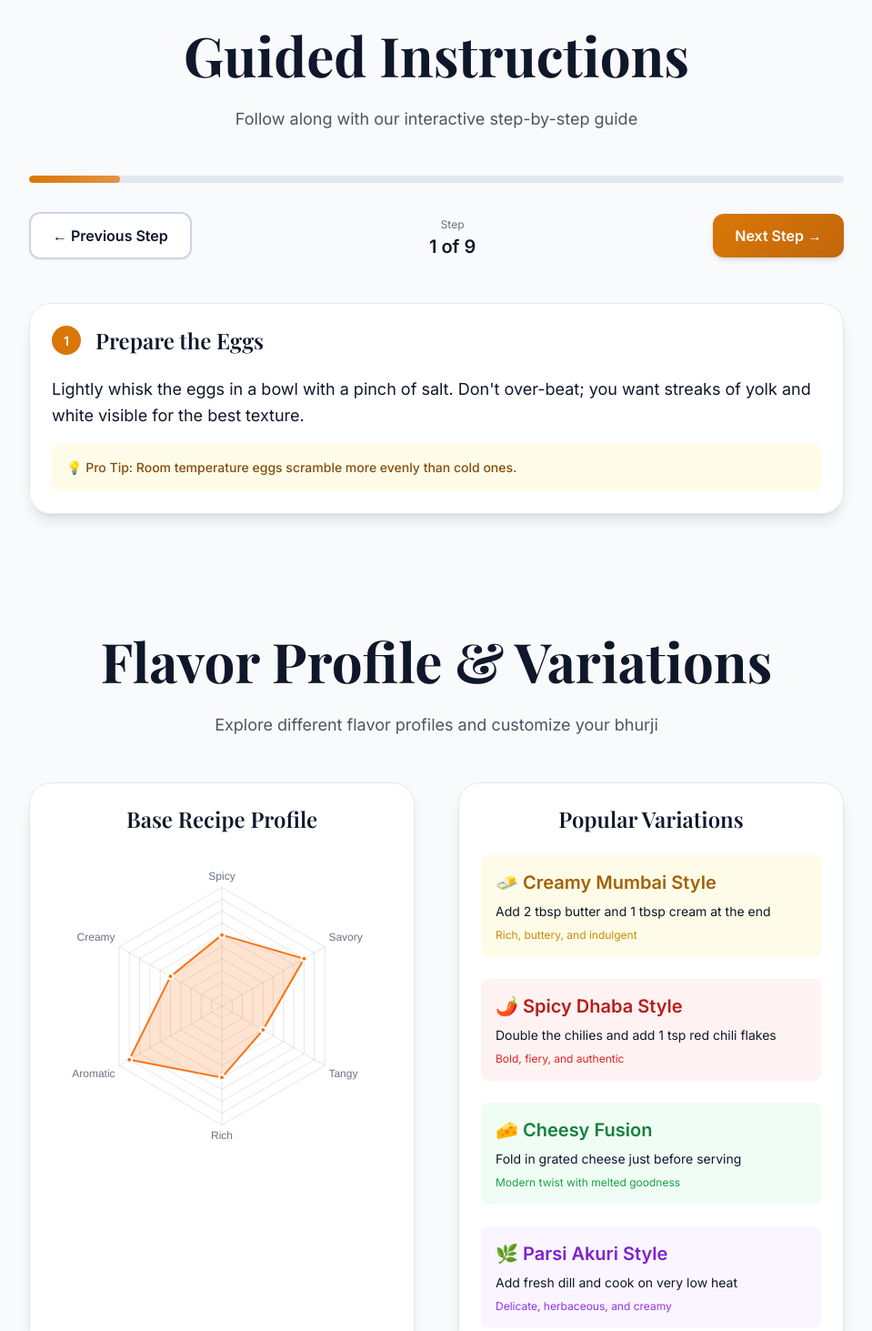
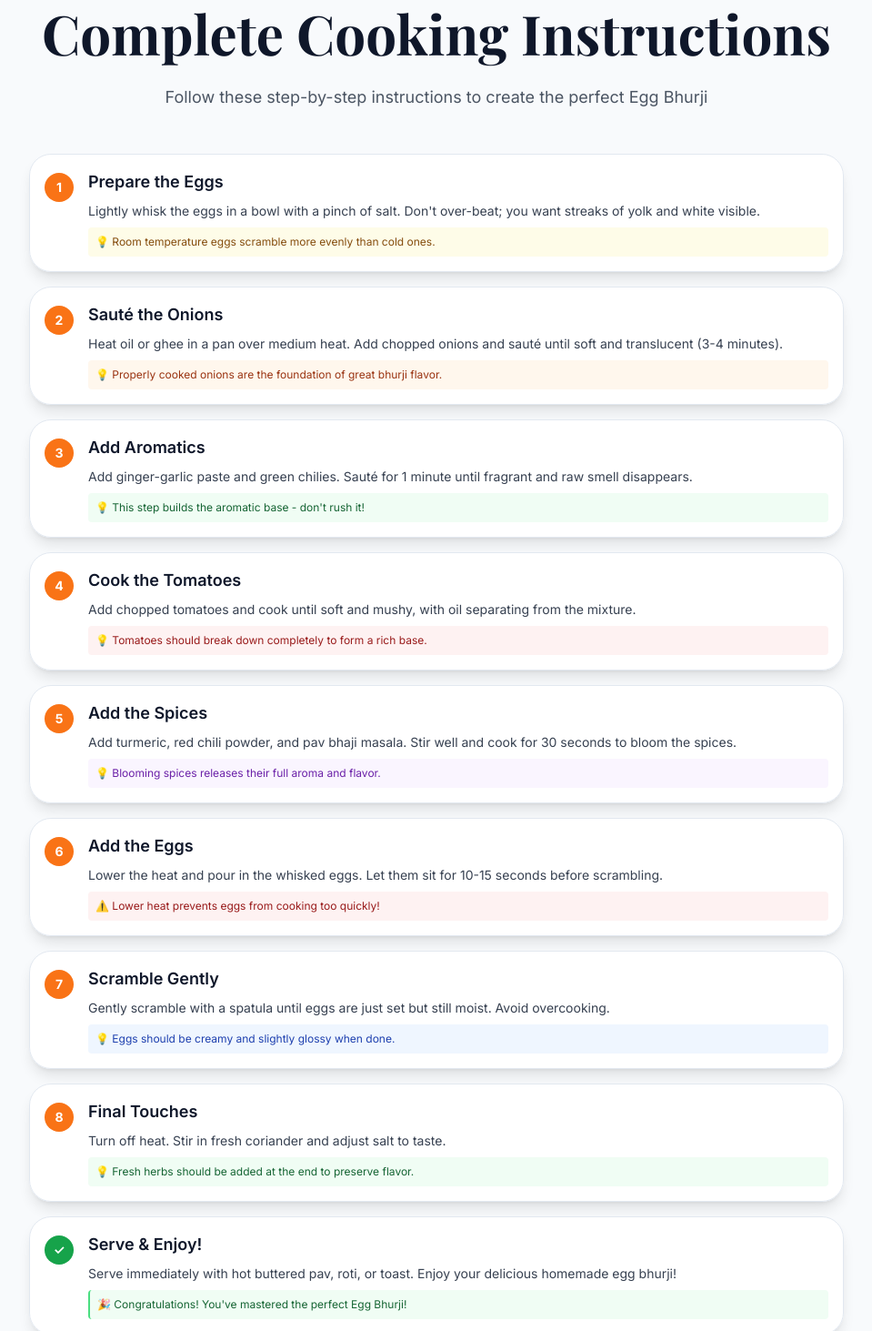
Before and after one commit to ramishtaha/egg-bhurji-recipe, a plain HTML site: page recipes/egg-bhurji.html in a window 1280 px wide. Shown: the part 1709-3172 px from the top of the page at 91% size, without its empty margins (160-1119 px from the left). Drawn offline with nearby package versions, Linux system fonts and the light colour scheme.

Commit message:
updated egg bhurji

```diff
--- a/recipes/egg-bhurji.html
+++ b/recipes/egg-bhurji.html
@@ -85,15 +85,6 @@
             <span>Egg Bhurji</span>
         </nav>
     </div>
-            border-color: #F59E0B;
-        }
-        .ingredient-checkbox:checked + label span:last-child {
-            text-decoration: line-through;
-            color: #9CA3AF;
-        }
-    </style>
-</head>
-<body class="antialiased">
 
     <main class="container mx-auto px-4 py-8 md:py-12">
 
@@ -275,193 +266,170 @@
         <section id="instructions" class="py-16 px-6">
             <div class="container mx-auto max-w-4xl">
                 <div class="text-center mb-12">
-                    <h2 class="display-2 mb-6">Guided Instructions</h2>
-                    <p class="body-large text-gray-600">Follow along with our interactive step-by-step guide</p>
+                    <h2 class="display-2 mb-6">Complete Cooking Instructions</h2>
+                    <p class="body-large text-gray-600">Follow these step-by-step instructions to create the perfect Egg Bhurji</p>
                 </div>
 
-                <!-- Progress Bar -->
-                <div class="progress-bar mb-8">
-                    <div class="progress-fill" id="progress-fill" style="width: 11.11%"></div>
-                </div>
-
-                <!-- Step Navigation -->
-                <div class="flex justify-between items-center mb-12">
-                    <button id="prev-step" class="btn btn-secondary" disabled>
-                        ← Previous Step
-                    </button>
-                    <div class="text-center">
-                        <span class="caption text-gray-500">Step</span>
-                        <div class="heading-4">
-                            <span id="current-step">1</span> of <span id="total-steps">9</span>
+                <!-- All Steps Visible - Compact Layout -->
+                <div class="space-y-4">
+                    <!-- Step 1 -->
+                    <div class="card slide-up">
+                        <div class="card-body p-4">
+                            <div class="flex gap-4">
+                                <div class="w-8 h-8 bg-orange-500 text-white rounded-full flex items-center justify-center font-bold text-sm flex-shrink-0 mt-1">1</div>
+                                <div class="flex-1">
+                                    <h4 class="font-semibold text-lg mb-2">Prepare the Eggs</h4>
+                                    <p class="text-gray-700 text-sm mb-2">
+                                        Lightly whisk the eggs in a bowl with a pinch of salt. Don't over-beat; you want streaks of yolk and white visible.
+                                    </p>
+                                    <div class="bg-yellow-50 p-2 rounded text-xs text-yellow-800">
+                                        💡 Room temperature eggs scramble more evenly than cold ones.
                                     </div>
                                 </div>
-                    <button id="next-step" class="btn btn-primary">
-                        Next Step →
-                    </button>
-                </div>
-
-                <!-- Instruction Cards -->
-                <div id="instruction-container">
-                    <!-- Step 1 -->
-                    <div class="card instruction-card active" data-step="1">
-                        <div class="card-header">
-                            <div class="flex items-center gap-4">
-                                <div class="step-dot active">1</div>
-                                <h3 class="heading-3">Prepare the Eggs</h3>
-                            </div>
-                        </div>
-                        <div class="card-body">
-                            <p class="body-large mb-4">
-                                Lightly whisk the eggs in a bowl with a pinch of salt. Don't over-beat;
-                                you want streaks of yolk and white visible for the best texture.
-                            </p>
-                            <div class="bg-yellow-50 p-4 rounded-lg">
-                                <p class="text-sm font-medium text-yellow-800">
-                                    💡 Pro Tip: Room temperature eggs scramble more evenly than cold ones.
-                                </p>
                             </div>
                         </div>
                     </div>
 
                     <!-- Step 2 -->
-                    <div class="card instruction-card hidden" data-step="2">
-                        <div class="card-header">
-                            <div class="flex items-center gap-4">
-                                <div class="step-dot">2</div>
-                                <h3 class="heading-3">Sauté the Onions</h3>
+                    <div class="card slide-up">
+                        <div class="card-body p-4">
+                            <div class="flex gap-4">
+                                <div class="w-8 h-8 bg-orange-500 text-white rounded-full flex items-center justify-center font-bold text-sm flex-shrink-0 mt-1">2</div>
+                                <div class="flex-1">
+                                    <h4 class="font-semibold text-lg mb-2">Sauté the Onions</h4>
+                                    <p class="text-gray-700 text-sm mb-2">
+                                        Heat oil or ghee in a pan over medium heat. Add chopped onions and sauté until soft and translucent (3-4 minutes).
+                                    </p>
+                                    <div class="bg-orange-50 p-2 rounded text-xs text-orange-800">
+                                        💡 Properly cooked onions are the foundation of great bhurji flavor.
                                     </div>
                                 </div>
-                        <div class="card-body">
-                            <p class="body-large mb-4">
-                                Heat oil or ghee in a pan over medium heat. Add the chopped onions and sauté
-                                until they turn soft and translucent, about 3-4 minutes.
-                            </p>
-                            <div class="bg-orange-50 p-4 rounded-lg">
-                                <p class="text-sm font-medium text-orange-800">
-                                    💡 Pro Tip: Properly cooked onions are the foundation of great bhurji flavor.
-                                </p>
                             </div>
                         </div>
                     </div>
 
                     <!-- Step 3 -->
-                    <div class="card instruction-card hidden" data-step="3">
-                        <div class="card-header">
-                            <div class="flex items-center gap-4">
-                                <div class="step-dot">3</div>
-                                <h3 class="heading-3">Add Aromatics</h3>
+                    <div class="card slide-up">
+                        <div class="card-body p-4">
+                            <div class="flex gap-4">
+                                <div class="w-8 h-8 bg-orange-500 text-white rounded-full flex items-center justify-center font-bold text-sm flex-shrink-0 mt-1">3</div>
+                                <div class="flex-1">
+                                    <h4 class="font-semibold text-lg mb-2">Add Aromatics</h4>
+                                    <p class="text-gray-700 text-sm mb-2">
+                                        Add ginger-garlic paste and green chilies. Sauté for 1 minute until fragrant and raw smell disappears.
+                                    </p>
+                                    <div class="bg-green-50 p-2 rounded text-xs text-green-800">
+                                        💡 This step builds the aromatic base - don't rush it!
                                     </div>
                                 </div>
-                        <div class="card-body">
-                            <p class="body-large mb-4">
-                                Add the ginger-garlic paste and green chilies. Sauté for another minute until
-                                the raw smell disappears and it becomes fragrant.
-                            </p>
-                            <div class="bg-green-50 p-4 rounded-lg">
-                                <p class="text-sm font-medium text-green-800">
-                                    💡 Pro Tip: This step builds the aromatic base - don't rush it!
-                                </p>
                             </div>
                         </div>
                     </div>
 
-                    <!-- Continue with remaining steps... -->
-                    <div class="card instruction-card hidden" data-step="4">
-                        <div class="card-header">
-                            <div class="flex items-center gap-4">
-                                <div class="step-dot">4</div>
-                                <h3 class="heading-3">Cook the Tomatoes</h3>
+                    <!-- Step 4 -->
+                    <div class="card slide-up">
+                        <div class="card-body p-4">
+                            <div class="flex gap-4">
+                                <div class="w-8 h-8 bg-orange-500 text-white rounded-full flex items-center justify-center font-bold text-sm flex-shrink-0 mt-1">4</div>
+                                <div class="flex-1">
+                                    <h4 class="font-semibold text-lg mb-2">Cook the Tomatoes</h4>
+                                    <p class="text-gray-700 text-sm mb-2">
+                                        Add chopped tomatoes and cook until soft and mushy, with oil separating from the mixture.
+                                    </p>
+                                    <div class="bg-red-50 p-2 rounded text-xs text-red-800">
+                                        💡 Tomatoes should break down completely to form a rich base.
                                     </div>
                                 </div>
-                        <div class="card-body">
-                            <p class="body-large mb-4">
-                                Add the chopped tomatoes and cook until they become soft and mushy, and oil starts
-                                to separate from the mixture. This is crucial for the flavor base.
-                            </p>
-                        </div>
-                    </div>
-
-                    <div class="card instruction-card hidden" data-step="5">
-                        <div class="card-header">
-                            <div class="flex items-center gap-4">
-                                <div class="step-dot">5</div>
-                                <h3 class="heading-3">Add the Spices</h3>
-                            </div>
-                        </div>
-                        <div class="card-body">
-                            <p class="body-large mb-4">
-                                Add the dry spices: turmeric powder, red chili powder, and pav bhaji masala.
-                                Stir well and cook for 30 seconds to bloom the spices.
-                            </p>
-                        </div>
-                    </div>
-
-                    <div class="card instruction-card hidden" data-step="6">
-                        <div class="card-header">
-                            <div class="flex items-center gap-4">
-                                <div class="step-dot">6</div>
-                                <h3 class="heading-3">Add the Eggs</h3>
-                            </div>
-                        </div>
-                        <div class="card-body">
-                            <p class="body-large mb-4">
-                                Lower the heat and pour in the whisked eggs. Let them sit for about 10-15 seconds
-                                before you start scrambling.
-                            </p>
-                            <div class="bg-red-50 p-4 rounded-lg">
-                                <p class="text-sm font-medium text-red-800">
-                                    💡 Critical: Lower heat prevents the eggs from cooking too quickly!
-                                </p>
                             </div>
                         </div>
                     </div>
 
-                    <div class="card instruction-card hidden" data-step="7">
-                        <div class="card-header">
-                            <div class="flex items-center gap-4">
-                                <div class="step-dot">7</div>
-                                <h3 class="heading-3">Scramble Gently</h3>
+                    <!-- Step 5 -->
+                    <div class="card slide-up">
+                        <div class="card-body p-4">
+                            <div class="flex gap-4">
+                                <div class="w-8 h-8 bg-orange-500 text-white rounded-full flex items-center justify-center font-bold text-sm flex-shrink-0 mt-1">5</div>
+                                <div class="flex-1">
+                                    <h4 class="font-semibold text-lg mb-2">Add the Spices</h4>
+                                    <p class="text-gray-700 text-sm mb-2">
+                                        Add turmeric, red chili powder, and pav bhaji masala. Stir well and cook for 30 seconds to bloom the spices.
+                                    </p>
+                                    <div class="bg-purple-50 p-2 rounded text-xs text-purple-800">
+                                        💡 Blooming spices releases their full aroma and flavor.
                                     </div>
                                 </div>
-                        <div class="card-body">
-                            <p class="body-large mb-4">
-                                Gently scramble the eggs with a spatula. Cook until the eggs are just set but
-                                still moist and soft. Avoid overcooking to prevent dry, rubbery bhurji.
-                            </p>
+                            </div>
                         </div>
                     </div>
 
-                    <div class="card instruction-card hidden" data-step="8">
-                        <div class="card-header">
-                            <div class="flex items-center gap-4">
-                                <div class="step-dot">8</div>
-                                <h3 class="heading-3">Final Touches</h3>
+                    <!-- Step 6 -->
+                    <div class="card slide-up">
+                        <div class="card-body p-4">
+                            <div class="flex gap-4">
+                                <div class="w-8 h-8 bg-orange-500 text-white rounded-full flex items-center justify-center font-bold text-sm flex-shrink-0 mt-1">6</div>
+                                <div class="flex-1">
+                                    <h4 class="font-semibold text-lg mb-2">Add the Eggs</h4>
+                                    <p class="text-gray-700 text-sm mb-2">
+                                        Lower the heat and pour in the whisked eggs. Let them sit for 10-15 seconds before scrambling.
+                                    </p>
+                                    <div class="bg-red-50 p-2 rounded text-xs text-red-800">
+                                        ⚠️ Lower heat prevents eggs from cooking too quickly!
                                     </div>
                                 </div>
-                        <div class="card-body">
-                            <p class="body-large mb-4">
-                                Turn off the heat. Stir in the chopped fresh coriander. Check for salt and
-                                adjust if necessary.
-                            </p>
+                            </div>
                         </div>
                     </div>
 
-                    <div class="card instruction-card hidden" data-step="9">
-                        <div class="card-header">
-                            <div class="flex items-center gap-4">
-                                <div class="step-dot completed">9</div>
-                                <h3 class="heading-3">Serve & Enjoy!</h3>
+                    <!-- Step 7 -->
+                    <div class="card slide-up">
+                        <div class="card-body p-4">
+                            <div class="flex gap-4">
+                                <div class="w-8 h-8 bg-orange-500 text-white rounded-full flex items-center justify-center font-bold text-sm flex-shrink-0 mt-1">7</div>
+                                <div class="flex-1">
+                                    <h4 class="font-semibold text-lg mb-2">Scramble Gently</h4>
+                                    <p class="text-gray-700 text-sm mb-2">
+                                        Gently scramble with a spatula until eggs are just set but still moist. Avoid overcooking.
+                                    </p>
+                                    <div class="bg-blue-50 p-2 rounded text-xs text-blue-800">
+                                        💡 Eggs should be creamy and slightly glossy when done.
                                     </div>
                                 </div>
-                        <div class="card-body">
-                            <p class="body-large mb-4">
-                                Serve immediately with hot buttered pav, roti, or toast. Enjoy your delicious
-                                homemade egg bhurji!
+                            </div>
+                        </div>
+                    </div>
+
+                    <!-- Step 8 -->
+                    <div class="card slide-up">
+                        <div class="card-body p-4">
+                            <div class="flex gap-4">
+                                <div class="w-8 h-8 bg-orange-500 text-white rounded-full flex items-center justify-center font-bold text-sm flex-shrink-0 mt-1">8</div>
+                                <div class="flex-1">
+                                    <h4 class="font-semibold text-lg mb-2">Final Touches</h4>
+                                    <p class="text-gray-700 text-sm mb-2">
+                                        Turn off heat. Stir in fresh coriander and adjust salt to taste.
                                     </p>
-                            <div class="bg-green-50 p-4 rounded-lg">
-                                <p class="text-sm font-medium text-green-800">
+                                    <div class="bg-green-50 p-2 rounded text-xs text-green-800">
+                                        💡 Fresh herbs should be added at the end to preserve flavor.
+                                    </div>
+                                </div>
+                            </div>
+                        </div>
+                    </div>
+
+                    <!-- Step 9 -->
+                    <div class="card slide-up">
+                        <div class="card-body p-4">
+                            <div class="flex gap-4">
+                                <div class="w-8 h-8 bg-green-600 text-white rounded-full flex items-center justify-center font-bold text-sm flex-shrink-0 mt-1">✓</div>
+                                <div class="flex-1">
+                                    <h4 class="font-semibold text-lg mb-2">Serve & Enjoy!</h4>
+                                    <p class="text-gray-700 text-sm mb-2">
+                                        Serve immediately with hot buttered pav, roti, or toast. Enjoy your delicious homemade egg bhurji!
+                                    </p>
+                                    <div class="bg-green-50 p-2 rounded text-xs text-green-800 border-l-2 border-green-400">
                                         🎉 Congratulations! You've mastered the perfect Egg Bhurji!
-                                </p>
+                                    </div>
+                                </div>
                             </div>
                         </div>
                     </div>
@@ -596,75 +564,6 @@
             servingsInput.addEventListener('input', updateQuantities);
             updateQuantities(); // Initial call
 
-            // Step navigation functionality
-            let currentStep = 1;
-            const totalSteps = 9;
-            const prevBtn = document.getElementById('prev-step');
-            const nextBtn = document.getElementById('next-step');
-            const currentStepDisplay = document.getElementById('current-step');
-            const progressFill = document.getElementById('progress-fill');
-            const instructionCards = document.querySelectorAll('.instruction-card');
-
-            function updateStep() {
-                // Update progress bar
-                const progress = (currentStep / totalSteps) * 100;
-                progressFill.style.width = `${progress}%`;
-
-                // Update step display
-                currentStepDisplay.textContent = currentStep;
-
-                // Update button states
-                prevBtn.disabled = currentStep === 1;
-                nextBtn.disabled = currentStep === totalSteps;
-
-                if (currentStep === totalSteps) {
-                    nextBtn.textContent = 'Complete! 🎉';
-                } else {
-                    nextBtn.textContent = 'Next Step →';
-                }
-
-                // Show/hide instruction cards
-                instructionCards.forEach((card, index) => {
-                    const stepNumber = index + 1;
-                    if (stepNumber === currentStep) {
-                        card.classList.remove('hidden');
-                        card.classList.add('active');
-                    } else {
-                        card.classList.add('hidden');
-                        card.classList.remove('active');
-                    }
-                });
-
-                // Update step dots
-                document.querySelectorAll('.step-dot').forEach((dot, index) => {
-                    const stepNumber = index + 1;
-                    dot.classList.remove('active', 'completed');
-
-                    if (stepNumber === currentStep) {
-                        dot.classList.add('active');
-                    } else if (stepNumber < currentStep) {
-                        dot.classList.add('completed');
-                    }
-                });
-            }
-
-            prevBtn.addEventListener('click', () => {
-                if (currentStep > 1) {
-                    currentStep--;
-                    updateStep();
-                }
-            });
-
-            nextBtn.addEventListener('click', () => {
-                if (currentStep < totalSteps) {
-                    currentStep++;
-                    updateStep();
-                } else {
-                    // Recipe completed - could redirect or show completion message
-                    alert('🎉 Congratulations! You\'ve completed the Egg Bhurji recipe!');
-                }
-            });
-
             // Initialize flavor profile chart
             const ctx = document.getElementById('flavorChart').getContext('2d');
             new Chart(ctx, {
@@ -752,9 +651,6 @@
                 el.style.transition = 'opacity 0.6s ease-out, transform 0.6s ease-out';
                 observer.observe(el);
             });
-
-            // Initialize with first step
-            updateStep();
         });
     </script>
 </body>
```
Lines whose indentation alone changed are shown as unchanged.
